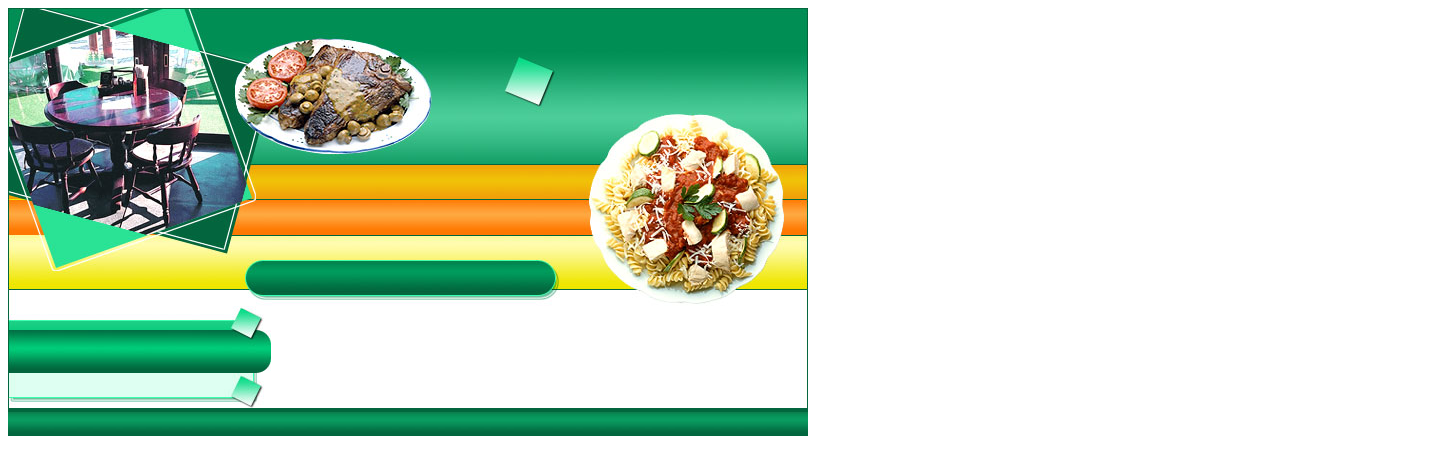
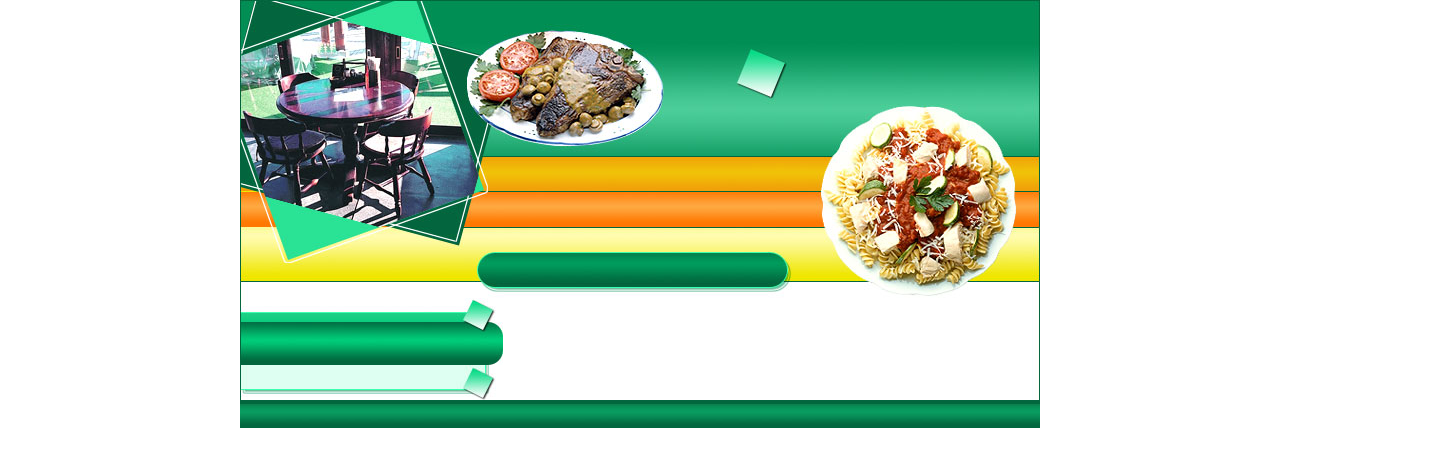
Before and after one commit to whaily/lab7, a website: page lab7/public_html/index.html in a window 1280 px wide. Shown: the whole page, 1440 px wide, since content can reach past the window. Drawn offline with Linux system fonts and the light colour scheme; files whose address does not match are found by name.

Commit message:
Коммит 4

```diff
--- a/lab7/public_html/style/style.css
+++ b/lab7/public_html/style/style.css
@@ -7,8 +7,15 @@ and open the template in the editor.
     Created on : 4 апр. 2021 г., 19:51:01
     Author     : antia
 */
+body{
+ width:800px;
+ padding-left:50%;
+ margin:0px;
+}
+
 #main{
  width:800px;
+ margin-left:-400px;
  background-image: url(images/fon_bg.jpg);
  background-repeat: repeat-y;
 }
```
